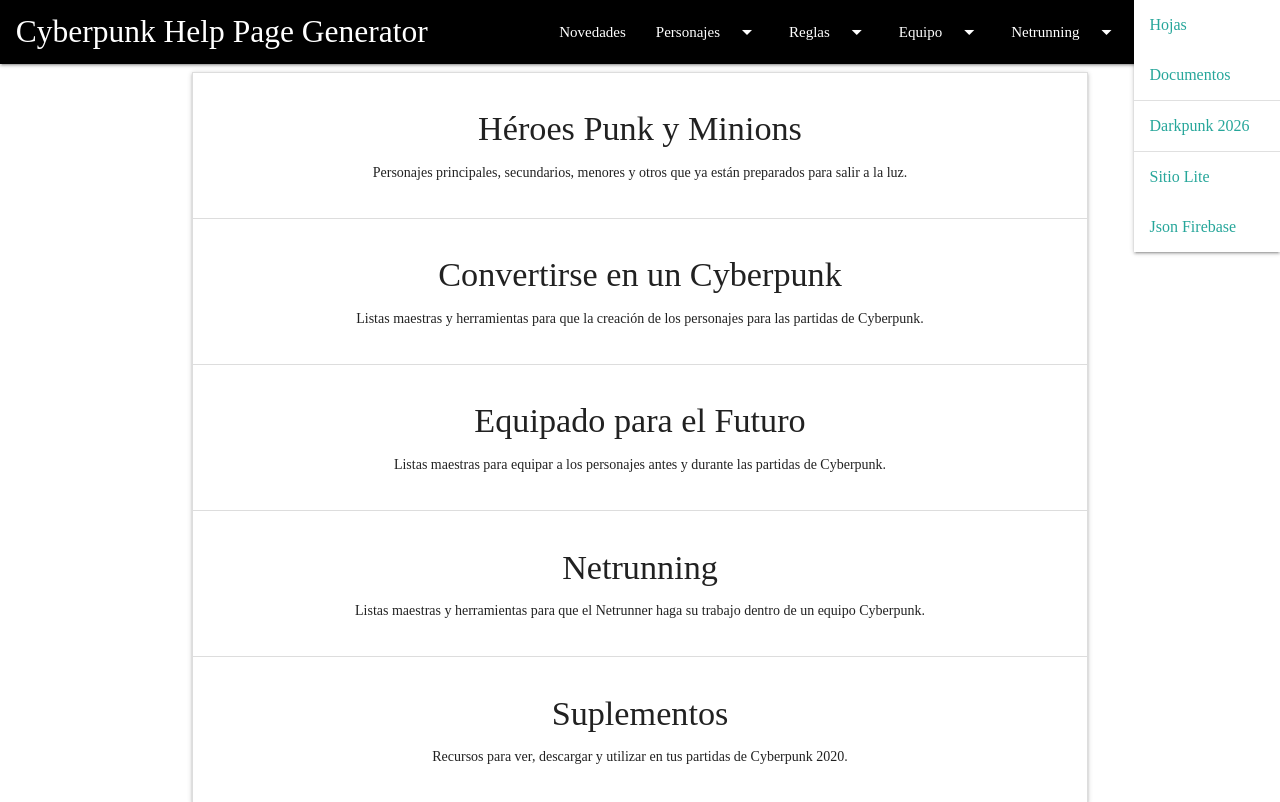
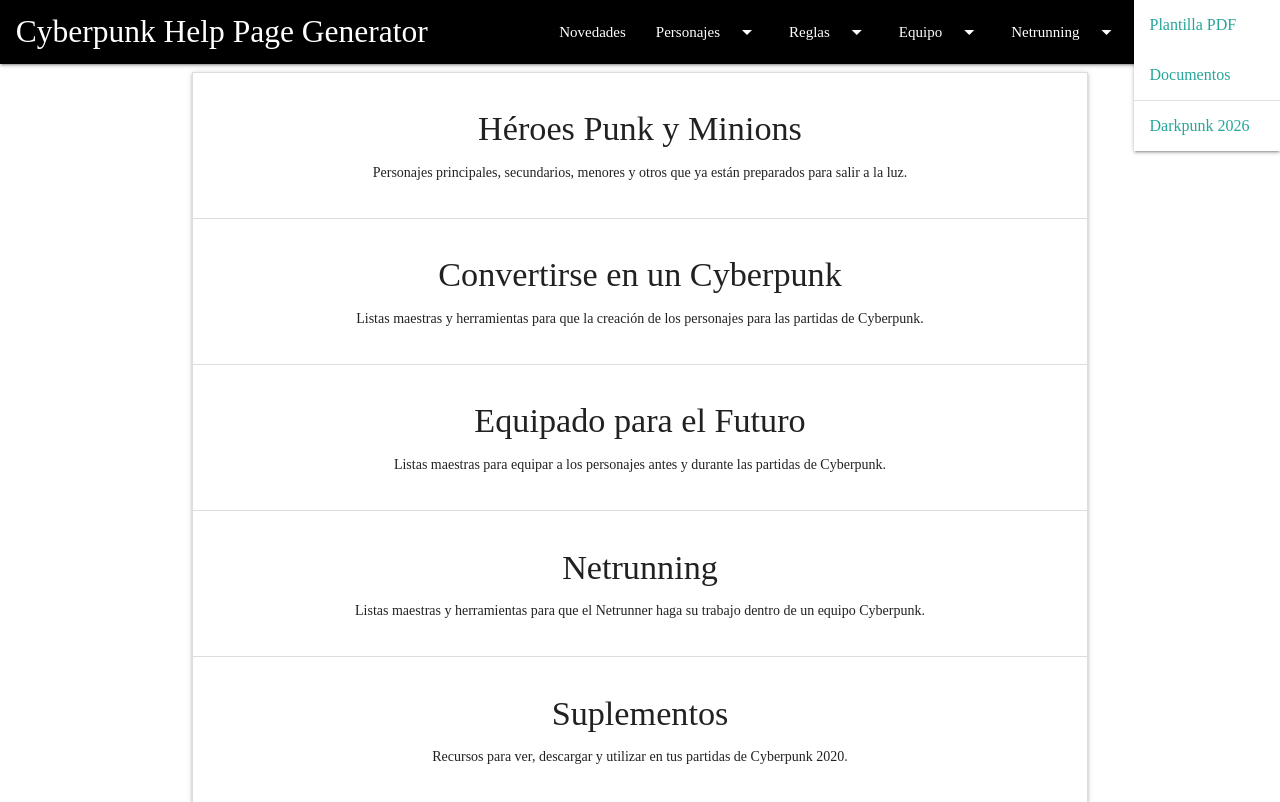
Before and after one commit to andmunoz/cpdatabase, a PHP site: page / in a window 1280 px wide, after a click that opens the changed part. Shown: the top 802 px of the page. Run offline with PHP 8.4, Linux system fonts and the light colour scheme; some libraries are stand-ins or nearby versions; some web fonts are replaced.

Commit message:
fix: working in linux environment

```diff
--- a/includes/database.inc.php
+++ b/includes/database.inc.php
@@ -1,6 +1,6 @@
 <?php
 
-    define("DBFILE", "./Cyberpunk.db");
+    define("DBFILE", getcwd() . "/includes/data/Cyberpunk.db");
 
     function get_table($table_name, $columns = NULL, $conditions = NULL, $order_by = NULL, $distinct = NULL, $numbers = NULL) {
         $query = "SELECT " . ($distinct?"DISTINCT ":"") . ($columns?implode(',', $columns):"*")
@@ -8,7 +8,8 @@
                . ($conditions?"WHERE " . implode(' AND ', $conditions):"")
                . ($order_by?"ORDER BY " . $order_by:"");
         $result = null;
-        $db = new PDO('sqlite:' . DBFILE);
+        try {
+            $db = new PDO('sqlite:' . DBFILE, null, null, array(PDO::ATTR_PERSISTENT => true));
             $data = $db->query($query);
             if ($data) {
                 $data = $data->fetchAll();
@@ -26,6 +27,10 @@
                     array_push($result, $new_row);
                 }
             }
+            $db = null;
+        } catch (Exception $ex) {
+            echo "<br/>Error message: " . $ex->getMessage() . " (" . DBFILE . ")";
+        }
         return $result;
     }
 
--- a/index.php
+++ b/index.php
@@ -115,13 +115,13 @@
         <li><a href="?page=datafortress">Fortalezas</a></li>
     </ul>
     <ul id="complements" class="dropdown-content">
-        <li><a href="https://drive.google.com/drive/folders/0B9dJWyUnySwmZlBXUXpZNEF2clk?usp=sharing" target="_blank">Hojas</a></li>
-        <li><a href="https://drive.google.com/drive/folders/0B9dJWyUnySwmU1BqMF9WbWhXRVE?usp=sharing" target="_blank">Documentos</a></li>
+        <li><a href="https://drive.google.com/file/d/1d6tPpfJDF9v28cGOOsG2EzyheMFUsINa/view?usp=sharing" target="_blank">Plantilla PDF</a></li>
+        <li><a href="https://drive.google.com/drive/folders/0B9dJWyUnySwmYkZmbzhXX3BIaU0?usp=sharing" target="_blank">Documentos</a></li>
         <li class="divider"></li>
         <li><a href="https://docs.google.com/document/d/1_Y31F8AXFE2vDgMcW3scp05SL1aOEIvBkyRFfT51n1I/edit?usp=sharing" target="_blank">Darkpunk 2026</a></li>
-        <li class="divider"></li>
+        <!-- li class="divider"></li>
         <li><a href="lite" target="_blank">Sitio Lite</a></li>
-        <li><a href="includes/export_full.php?format=json">Json Firebase</a></li>
+        <li><a href="includes/export_full.php?format=json">Json Firebase</a></li -->
     </ul>
 
     <!-- BODY -->
--- a/pages/home.php
+++ b/pages/home.php
@@ -359,14 +359,14 @@
                 <div class="col s6 m6">
                     <div class="card horizontal z-depth-3">
                         <div class="card-image">
-                            <img src="lite/images/No-Photo.jpg" width="200">
+                            <img src="lite/images/Roles.jpg" width="200">
                         </div>
                         <div class="card-stacked">
                             <div class="card-content">
-                                <p>Hojas de personajes, vehículos, barrios virtuales y otros.</p>
+                                <p>Hoja de personajes (PDF)</p>
                             </div>
                             <div class="card-action">
-                                <a href="https://drive.google.com/drive/folders/0B9dJWyUnySwmZlBXUXpZNEF2clk?usp=sharing" target="_blank">Hojas</a>
+                                <a href="https://drive.google.com/file/d/1d6tPpfJDF9v28cGOOsG2EzyheMFUsINa/view?usp=sharing" target="_blank">Hoja de Personaje</a>
                             </div>
                         </div>
                     </div>
@@ -374,14 +374,14 @@
                 <div class="col s6 m6">
                     <div class="card horizontal z-depth-3">
                         <div class="card-image">
-                            <img src="lite/images/No-Photo.jpg" width="200">
+                            <img src="lite/images/Documents.jpg" width="200">
                         </div>
                         <div class="card-stacked">
                             <div class="card-content">
                                 <p>Manuales y documentos para el juego.</p>
                             </div>
                             <div class="card-action">
-                                <a href="https://drive.google.com/drive/folders/0B9dJWyUnySwmU1BqMF9WbWhXRVE?usp=sharing" target="_blank">Documentos</a>
+                                <a href="https://drive.google.com/drive/folders/0B9dJWyUnySwmYkZmbzhXX3BIaU0?usp=sharing" target="_blank">Documentos</a>
                             </div>
                         </div>
                     </div>
@@ -395,7 +395,7 @@
                         </div>
                         <div class="card-stacked">
                             <div class="card-content">
-                                <p>Main Page de la Campaña Darkpunk 2026 (en curso).</p>
+                                <p>Players Handbook de la Campaña Darkpunk 2026 (en curso).</p>
                             </div>
                             <div class="card-action">
                                 <a href="https://docs.google.com/document/d/1_Y31F8AXFE2vDgMcW3scp05SL1aOEIvBkyRFfT51n1I/edit?usp=sharing" target="_blank">Darkpunk 2026</a>
```
Also changed, not shown: includes/data/Cyberpunk.db (renamed from includes/Cyberpunk.db). Lines whose indentation alone changed are shown as unchanged.
